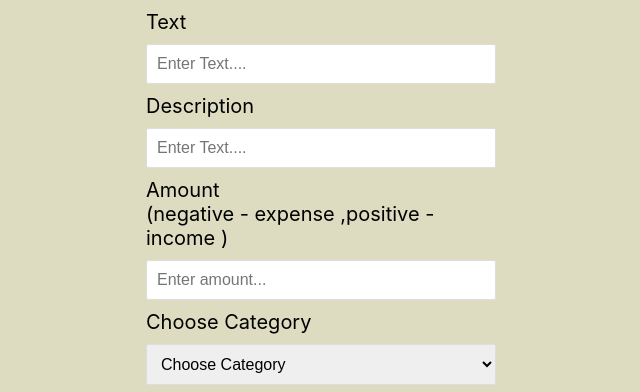
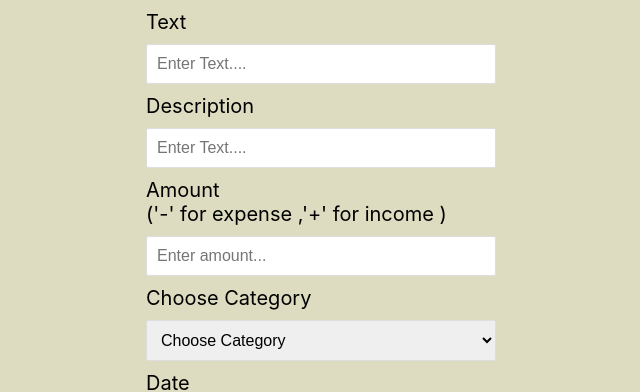
Before and after one commit to Drona-Srivastava/Expense-Tracker, a plain HTML site: page index.html in a window 1280 px wide. Shown: the part 582-974 px from the top of the page, without its empty margins (319-959 px from the left). Drawn offline with nearby package versions, Linux system fonts and the light colour scheme.

Commit message:
Minor changes

```diff
--- a/index.html
+++ b/index.html
@@ -45,7 +45,7 @@
             <input type="text" id="description" placeholder="Enter Text...."/>
         </div>
           <div class="form-control" required>
-              <label for="amount">Amount <br> (negative - expense ,positive - income )</label>
+              <label for="amount">Amount <br> ('-' for expense ,'+' for income )</label>
               <input type="number" id="amount" placeholder="Enter amount...">
           </div>
           <div class="form-group">
```
